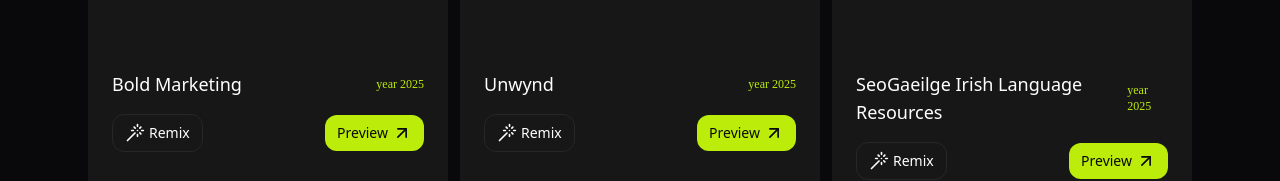
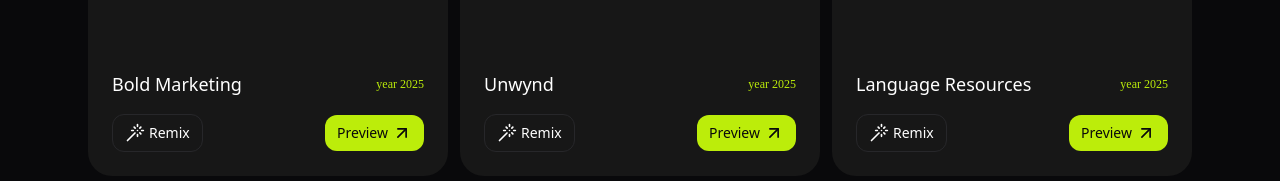
Before and after one commit to thatpollen/designwithpollen, a Next.js app: page /framer-projects in a window 1280 px wide. Shown: the part 445-626 px from the top of the page. Built offline with nearby package versions, Linux system fonts and the light colour scheme; a web font is replaced by a local one.

Commit message:
Name update

```diff
--- a/src/devprojects/framer-projects.ts
+++ b/src/devprojects/framer-projects.ts
@@ -22,7 +22,7 @@ export const framerProjects: FramerProjectProps[] = [
     previewUrl: "https://weekly-shares-433142.framer.app",
   },
   {
-    name: "SeoGaeilge Irish Language Resources",
+    name: "Language Resources",
     projectYear: "2025",
     mp4Source: "/mp4/framer-3.mp4",
     url: "",
```
